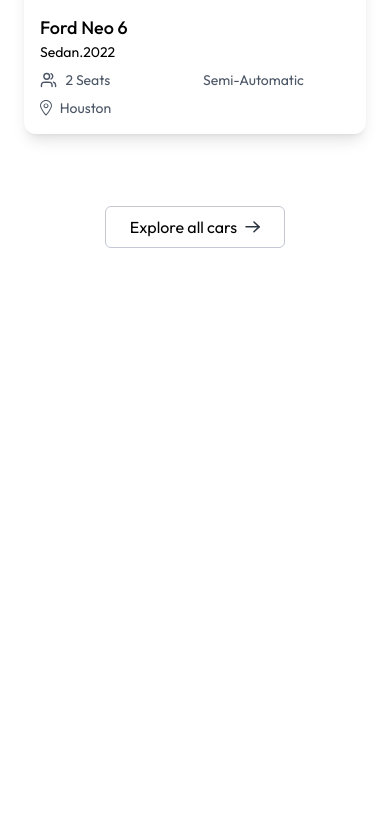
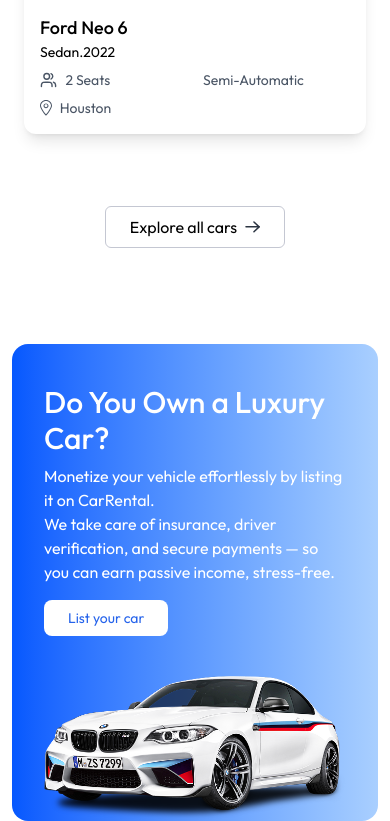
Before and after one commit to Raghav7071/CarRental, a React (Vite) app in the folder client/: page / in a window 390 px wide. Shown: the part 2430-3251 px from the top of the page. Before the commit the page ends 2774 px from the top, so only its background shows below. Built offline with nearby package versions, Linux system fonts and the light colour scheme.

Commit message:
style: fix Banner layout and responsive classes

```diff
--- /dev/null
+++ b/client/src/components/Banner.jsx
@@ -0,0 +1,45 @@
+import React from 'react'
+import { assets } from '../assets/assets'
+
+const Banner = () => {
+  return (
+    <div
+      className="flex flex-col md:flex-row md:items-start items-center justify-between
+      px-8 md:pl-14 pt-10
+      bg-gradient-to-r from-[#0558FE] to-[#A9CFFF]
+      max-w-6xl mx-3 md:mx-auto rounded-2xl overflow-hidden"
+    >
+      {/* Left Content */}
+      <div className="text-white">
+        <h2 className="text-3xl font-medium">
+          Do You Own a Luxury Car?
+        </h2>
+
+        <p className="mt-2">
+          Monetize your vehicle effortlessly by listing it on CarRental.
+        </p>
+
+        <p className="max-w-130">
+          We take care of insurance, driver verification, and secure payments —
+          so you can earn passive income, stress-free.
+        </p>
+
+        <button
+          className="px-6 py-2 bg-white hover:bg-slate-100 transition-all
+          text-primary rounded-lg text-sm mt-4 cursor-pointer"
+        >
+          List your car
+        </button>
+      </div>
+
+      {/* Right Image */}
+      <img
+        src={assets.banner_car_image}
+        alt="Luxury car"
+        className="max-h-45 mt-10"
+      />
+    </div>
+  )
+}
+
+export default Banner
--- a/client/src/pages/Home.jsx
+++ b/client/src/pages/Home.jsx
@@ -1,12 +1,14 @@
 import React from 'react'
 import Hero from '../components/Hero'
 import FeaturedSection from '../components/FeaturedSection'
+import Banner from '../components/Banner'
 
 const Home = () => {
   return (
     <>
     <Hero />
     <FeaturedSection />
+    <Banner />
     </>
   )
 }
```
